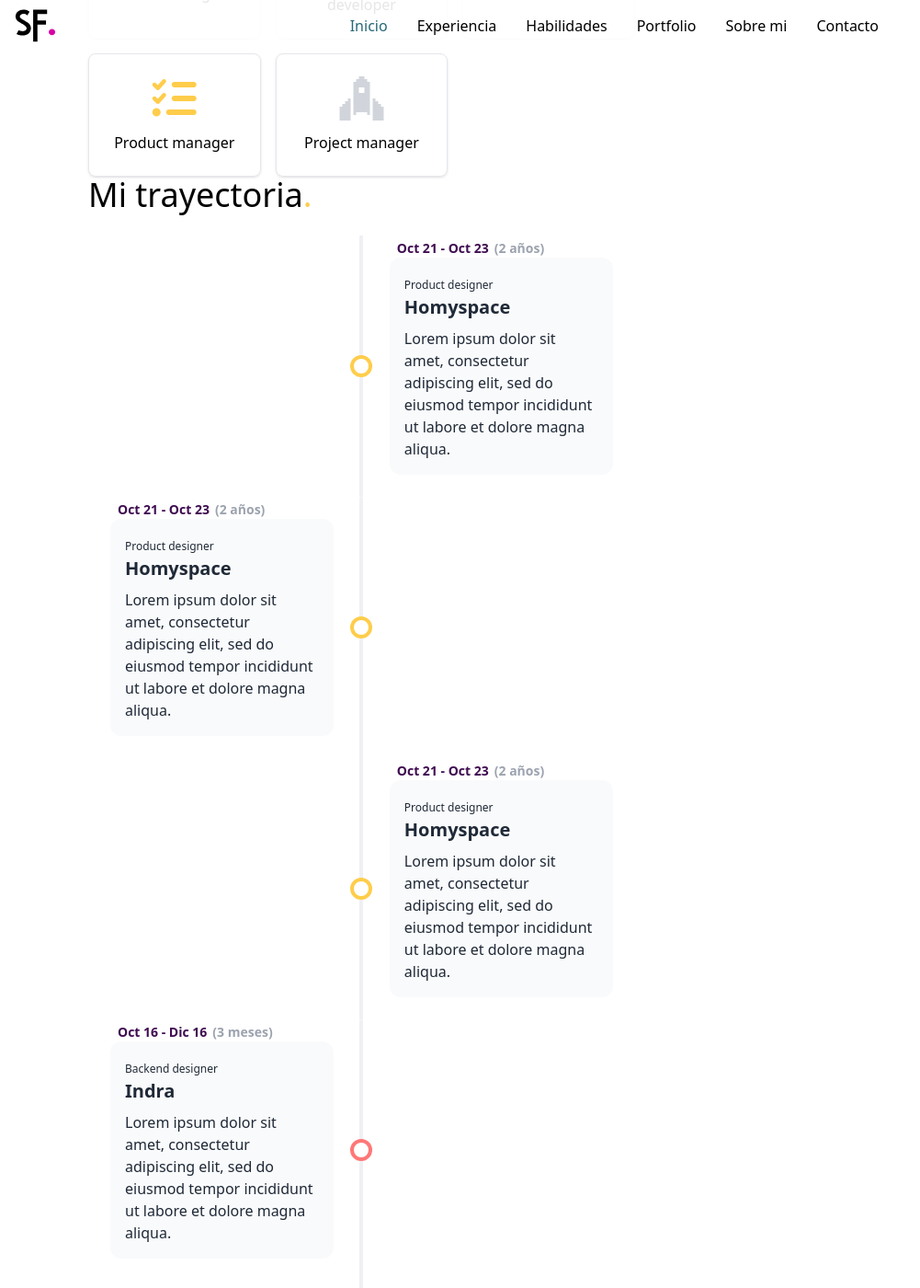
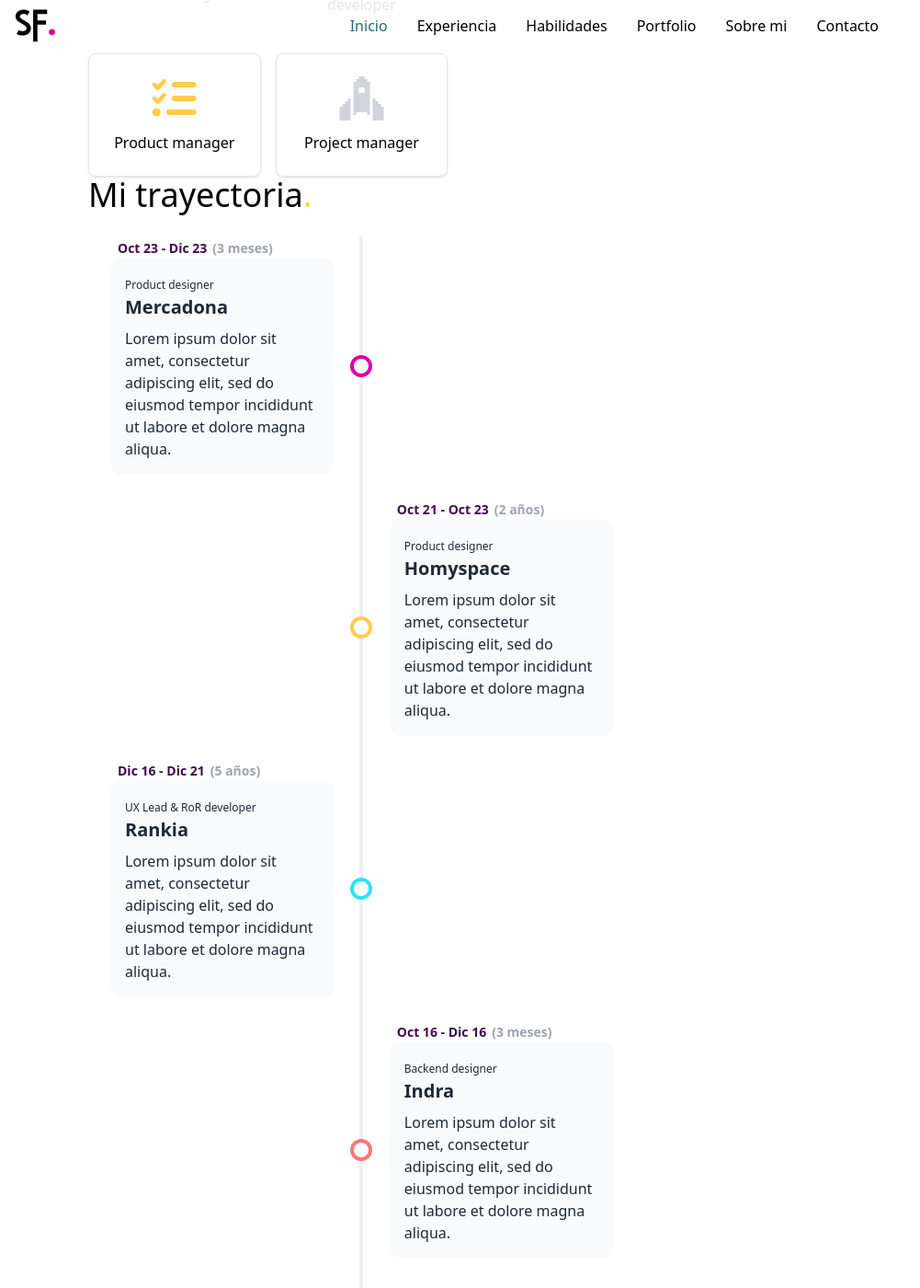
Before and after one commit to sferrando/sferrando.github.io, a Jekyll site: the page built from index.html, in a window 1280 px wide and 1400 px high, scrolled down 384 px. Shown: the whole window at 92% size, without its empty margins (0-1001 px from the left). Built offline with Jekyll 4.4.1, drawn with Linux system fonts in a browser that asks for light colours; nearby versions of some CDN libraries; some of the changed text lies outside the part shown.

Commit message:
remove placeholders and use real data

```diff
--- a/index.html
+++ b/index.html
@@ -21,6 +21,21 @@
     {% for job in site.data.jobs %}
       {% assign mod = forloop.index | modulo: 2 %}
       {% if mod == 0 %}
+        <div class="flex md:contents">
+          <div class="z-0 relative col-start-5 col-end-6 mr-7 md:mx-auto">
+              <div class="flex items-center justify-center w-6 h-full">
+                  <div class="w-1 h-full bg-gray-200 bg-opacity-60"></div>
+              </div>
+              <div class="absolute w-6 h-6 -mt-3 bg-white border-4 border-{{ job.color }}-neon rounded-full top-1/2"></div>
+          </div>
+          <div class="z-0 relative p-4 my-6 text-gray-800 bg-gray-50 rounded-xl col-start-6 col-end-10 mr-auto">
+            <span class="text-xs font-medium">{{ job.title }}</span>
+            <h3 class="text-lg font-semibold lg:text-xl">{{ job.company }}</h3>
+            <p class="mt-2 leading-6">{{ job.description }}</p>
+            <div class="absolute text-sm text-purple-dark font-semibold -top-5 left-2 whitespace-nowrap">{{ job.dates }}<span class="text-gray-400 ml-1.5">({{ job.sum_dates }})</span></div>
+          </div>
+        </div>
+      {% else %}
         <div class="flex md:contents flex-row-reverse">
           <div class="z-0 relative p-4 my-6 text-gray-800 bg-gray-50 rounded-xl col-start-1 col-end-5 mr-auto md:mr-0 md:ml-auto">
                 <span class="text-xs font-medium">{{ job.title }}</span>
@@ -36,21 +51,6 @@
                 <div class="absolute w-6 h-6 -mt-3 bg-white border-4 border-{{ job.color }}-neon rounded-full top-1/2"></div>
             </div>
         </div>
-      {% else %}
-        <div class="flex md:contents">
-            <div class="z-0 relative col-start-5 col-end-6 mr-7 md:mx-auto">
-                <div class="flex items-center justify-center w-6 h-full">
-                    <div class="w-1 h-full bg-gray-200 bg-opacity-60"></div>
-                </div>
-                <div class="absolute w-6 h-6 -mt-3 bg-white border-4 border-yellow-neon rounded-full top-1/2"></div>
-            </div>
-            <div class="z-0 relative p-4 my-6 text-gray-800 bg-gray-50 rounded-xl col-start-6 col-end-10 mr-auto">
-              <span class="text-xs font-medium">Product designer</span>
-              <h3 class="text-lg font-semibold lg:text-xl">Homyspace</h3>
-              <p class="mt-2 leading-6">Lorem ipsum dolor sit amet, consectetur adipiscing elit, sed do eiusmod tempor incididunt ut labore et dolore magna aliqua.</p>
-              <div class="absolute text-sm text-purple-dark font-semibold -top-5 left-2 whitespace-nowrap">Oct 21 - Oct 23<span class="text-gray-400 ml-1.5">(2 años)</span></div>
-            </div>
-        </div>
       {% endif %}
     {% endfor %}
   </div>
```
Also changed, not shown: 1 other file.
